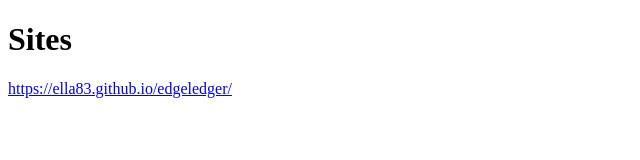
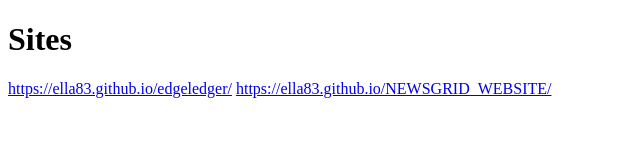
Before and after one commit to Ella83/ella83.github.io, a plain HTML site: page index.html in a window 1280 px wide. Shown: the whole page, without its empty margins (0-640 px from the left). Drawn offline with Linux system fonts and the light colour scheme.

Commit message:
Update index.html
Update link to sites

```diff
--- a/index.html
+++ b/index.html
@@ -6,5 +6,6 @@
 
 <a href="https://ella83.github.io/edgeledger/">https://ella83.github.io/edgeledger/</a>
 
+<a href="https://ella83.github.io/NEWSGRID_WEBSITE/">https://ella83.github.io/NEWSGRID_WEBSITE/</a
 </body>
 </html>
```
